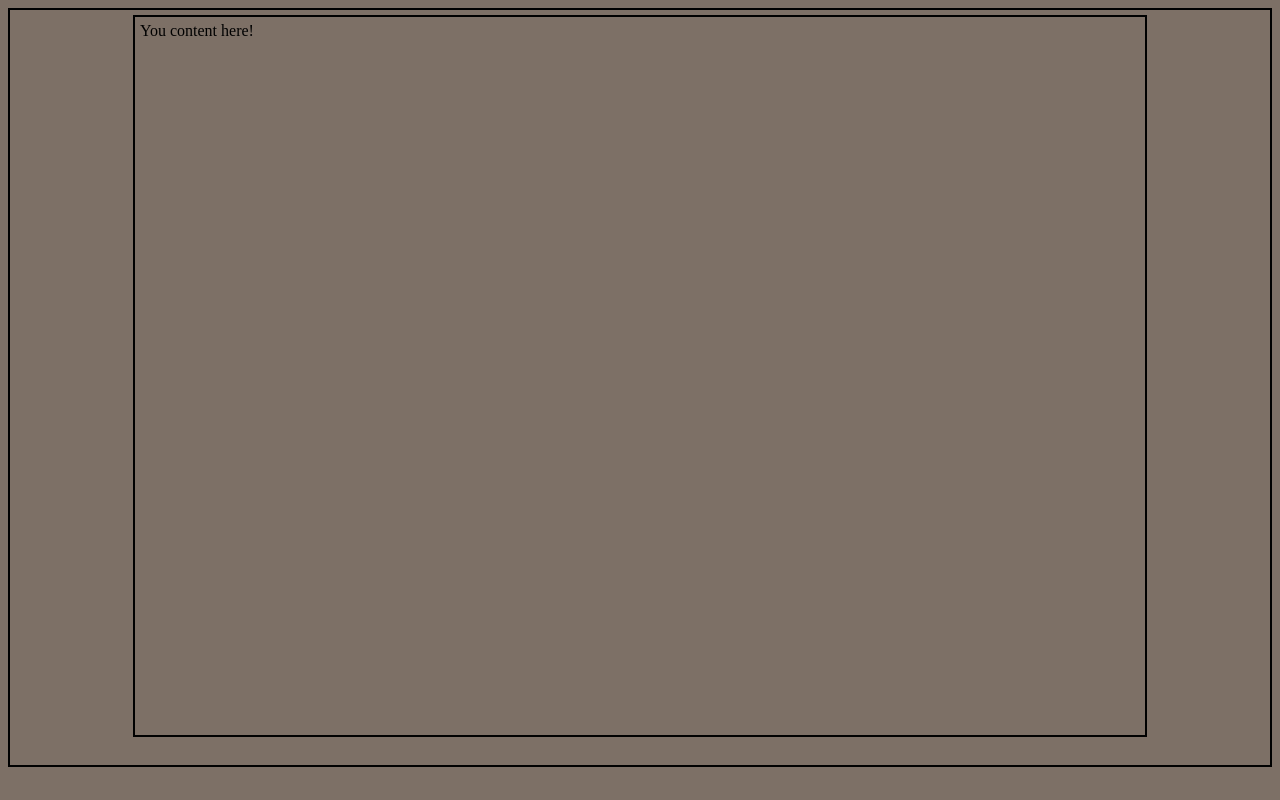
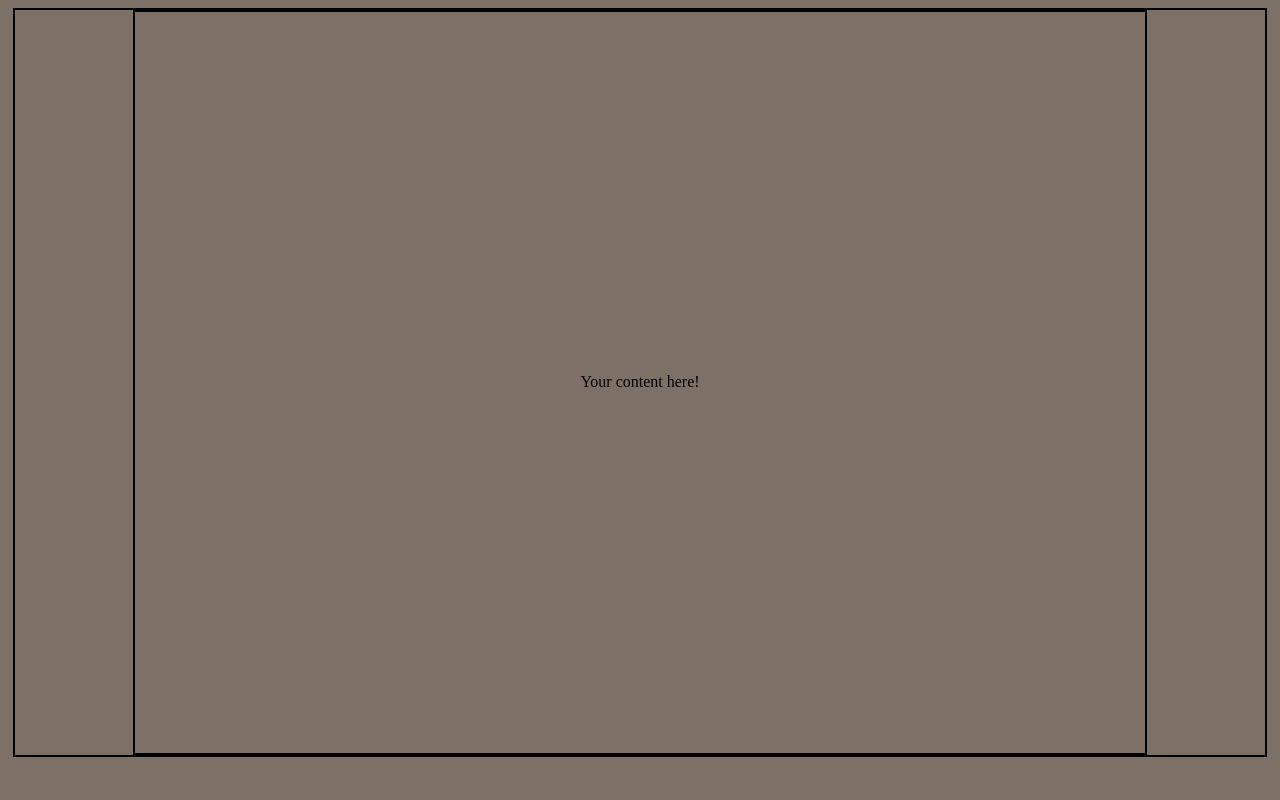
Before and after one commit to nmulder-dev/Test, a plain HTML site: page index.html in a window 1280 px wide. Drawn offline with Linux system fonts and the light colour scheme.

Commit message:
flex updates

```diff
--- a/index.html
+++ b/index.html
@@ -4,7 +4,7 @@
   </head>
   <body style="background-color: #7d7066">
     <div class="main-background">
-      <div class="item">You content here!</div>
+      <main>Your content here!</main>
     </div>
   </body>
 </html>
--- a/styles.css
+++ b/styles.css
@@ -4,16 +4,18 @@ body {
 
 .main-background {
   border: 2px solid black;
-  padding: 5px;
+  margin: 5px;
+  height: 95%;
   display: flex;
   justify-content: center;
-  height: 95%;
 }
 
-.item {
+main {
   border: 2px solid black;
+  width: 1000px;
   padding: 5px;
-  height: inherit;
-
-  width: 1000px;
+  margin: 0px 5px;
+  display: flex;
+  align-items: center;
+  justify-content: center;
 }
```
